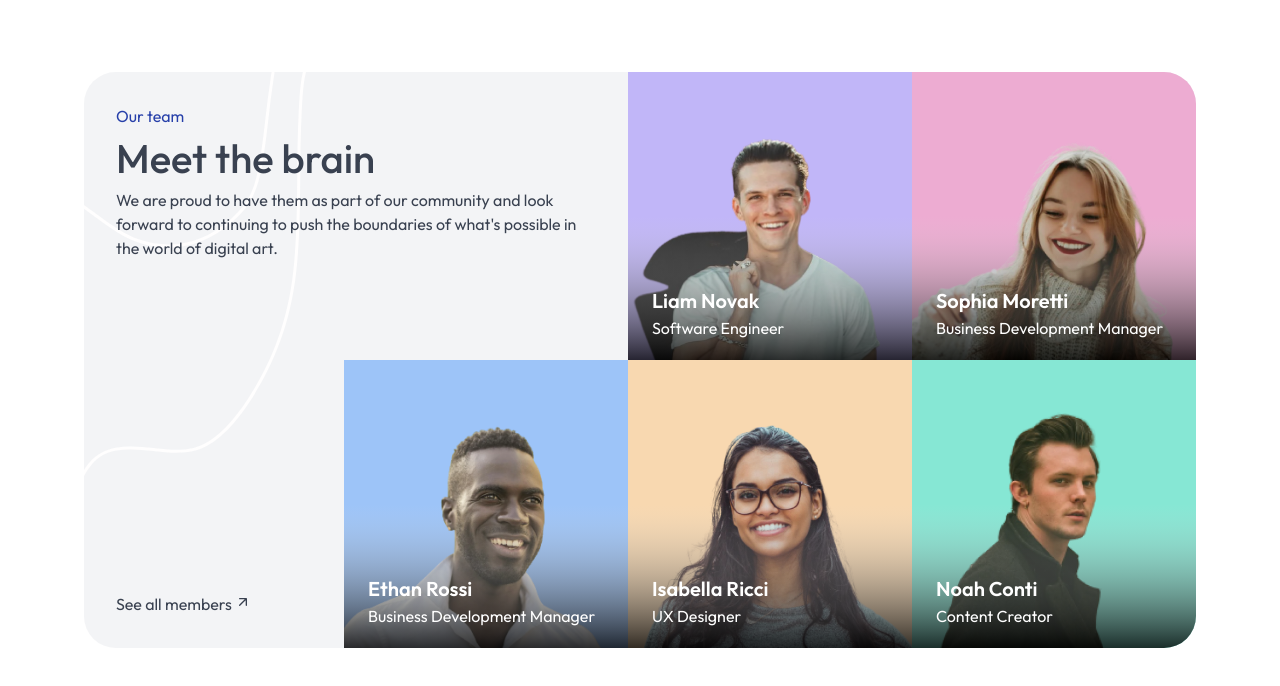
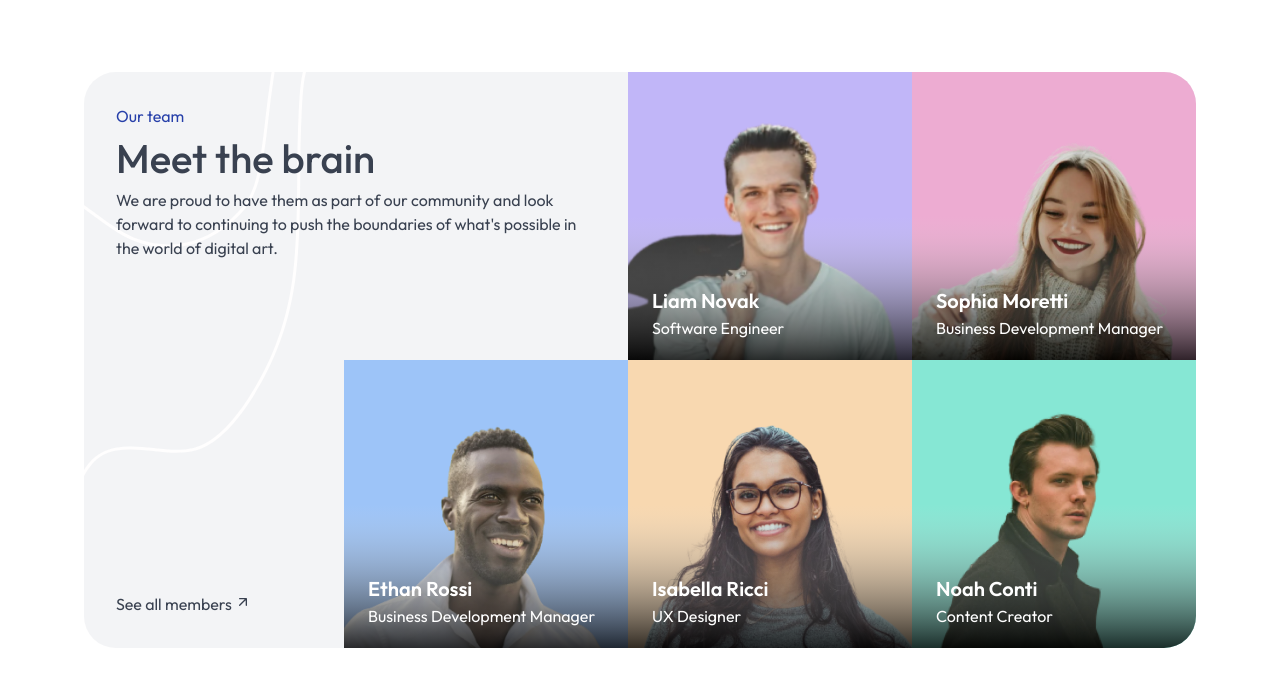
Before and after one commit to tcosCode/dev-challenges, a plain HTML site: page 01-Responsive-Web/11-meet-the-team-section/index.html in a window 1280 px wide. In both pictures the pointer is over the element 770 px from the left and 216 px from the top of the page. Drawn offline with Linux system fonts and the light colour scheme.

Commit message:
added ex 11

```diff
--- a/01-Responsive-Web/11-meet-the-team-section/style.css
+++ b/01-Responsive-Web/11-meet-the-team-section/style.css
@@ -53,6 +53,19 @@ h1 {
   width: 284px;
   height: 288px;
   position: relative;
+  overflow: clip;
+}
+
+.card img {
+  transition: transform 0.3s ease-in-out;
+}
+
+.card:hover {
+  cursor: pointer;
+}
+
+.card:hover > :first-child {
+  transform: scale(1.2);
 }
 
 .card-1 {
@@ -97,6 +110,10 @@ h1 {
   position: absolute;
   bottom: 2rem;
   left: 2rem;
+}
+
+.note:hover {
+  cursor: pointer;
 }
 
 @media (min-width: 1024px) {
```
